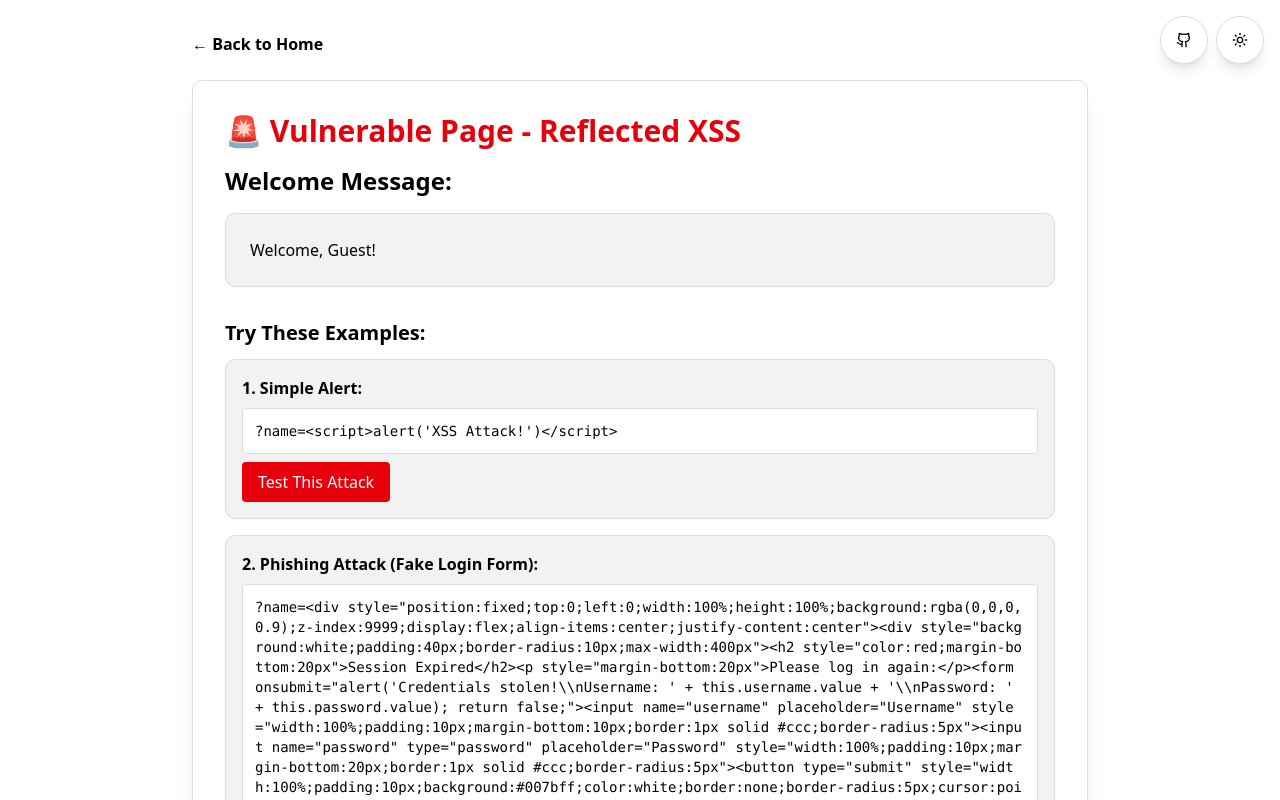
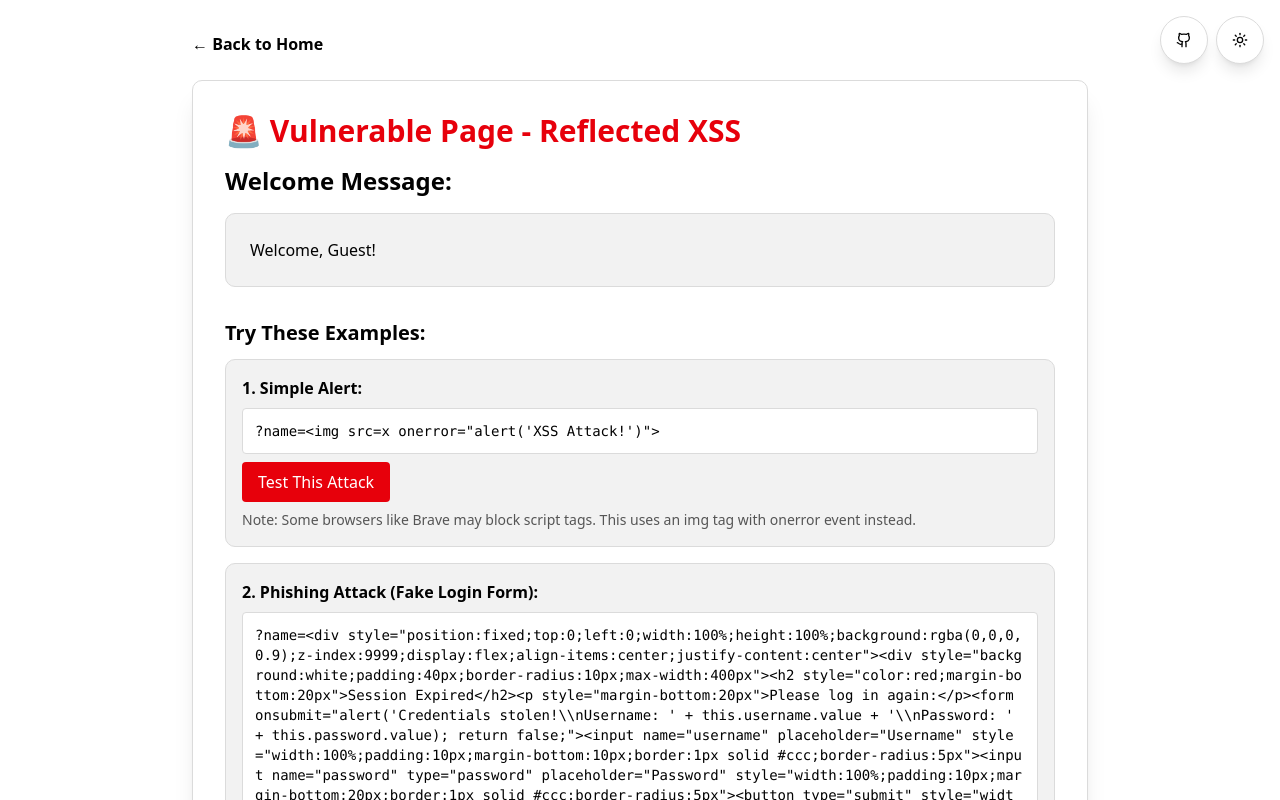
Before and after one commit to matejondov/xss-demo, a Next.js app: page /vulnerable in a window 1280 px wide. Shown: the top 800 px of the page. Built offline with nearby package versions, Linux system fonts and the light colour scheme.

Commit message:
update XSS attack example to use img tag with onerror event and add browser note

```diff
--- a/app/vulnerable/page.tsx
+++ b/app/vulnerable/page.tsx
@@ -46,16 +46,19 @@ function VulnerableContent() {
                                         1. Simple Alert:
                                     </h4>
                                     <code className="block bg-background border p-3 rounded text-sm overflow-x-auto mb-2 text-foreground">
-                                        ?name=&lt;script&gt;alert('XSS Attack!')&lt;/script&gt;
+                                        ?name=&lt;img src=x onerror="alert('XSS Attack!')"&gt;
                                     </code>
                                     <button
                                         onClick={() => {
-                                            window.location.href = "/vulnerable?name=" + encodeURIComponent("<script>alert('XSS Attack!')</script>");
+                                            window.location.href = "/vulnerable?name=" + encodeURIComponent('<img src=x onerror="alert(\'XSS Attack!\')">');
                                         }}
                                         className="inline-block px-4 py-2 bg-red-600 text-white rounded hover:bg-red-700 cursor-pointer"
                                     >
                                         Test This Attack
                                     </button>
+                                    <p className="text-sm text-muted-foreground mt-2">
+                                        Note: Some browsers like Brave may block script tags. This uses an img tag with onerror event instead.
+                                    </p>
                                 </div>
 
                                 <div className="p-4 bg-muted border rounded-lg">
```
